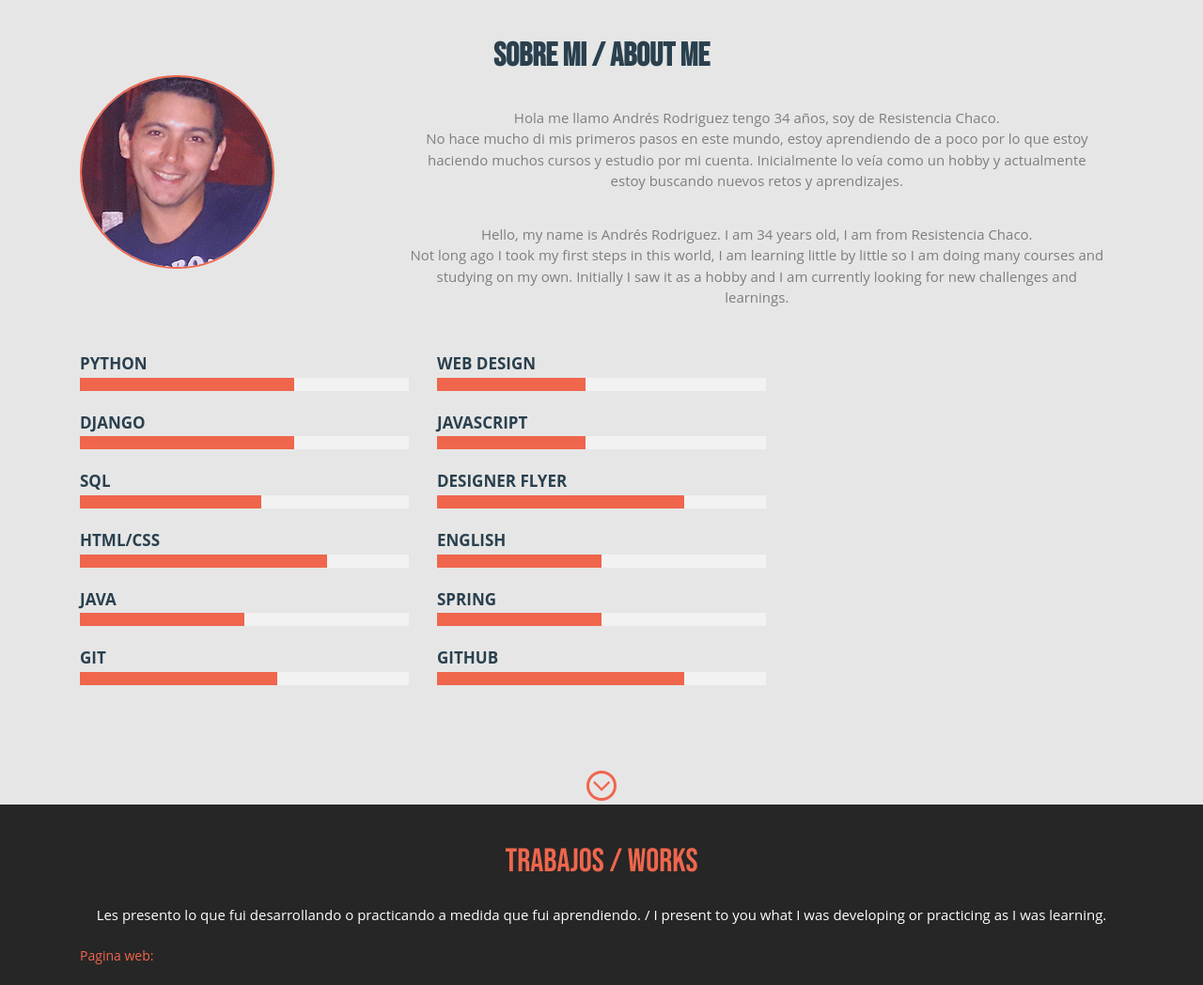
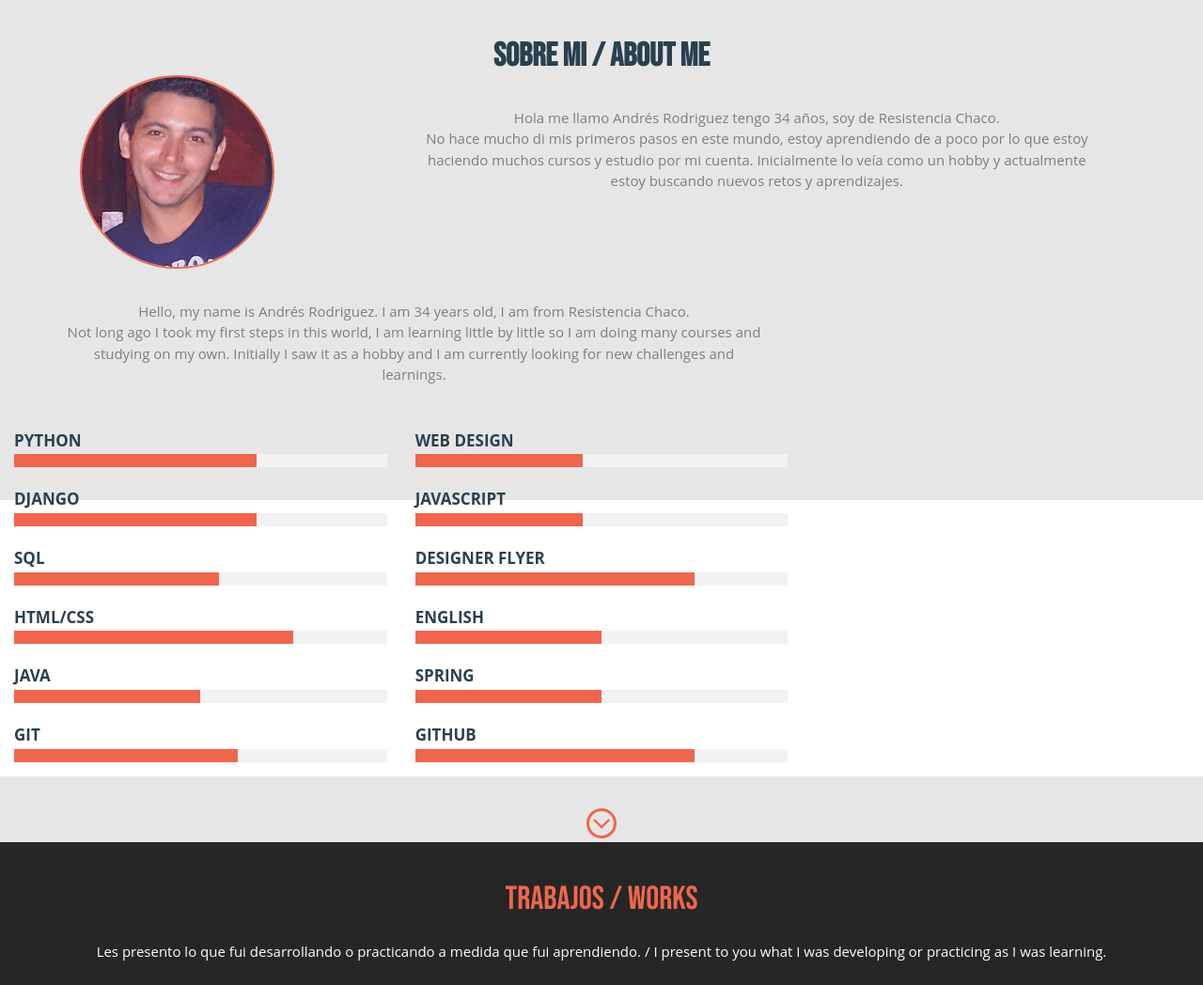
Before and after one commit to AndrRod/Porfolio, a Django app: page / in a window 1280 px wide. Shown: the part 551-1599 px from the top of the page at 94% size. Run offline with Django 3.2, Linux system fonts and the light colour scheme; some libraries are stand-ins or nearby versions.

Commit message:
modifaciones esteticas

```diff
--- a/Portafolio/templates/home.html
+++ b/Portafolio/templates/home.html
@@ -150,6 +150,7 @@
 					<p>No hace mucho di mis primeros pasos en este mundo, estoy aprendiendo de a poco por lo que estoy haciendo muchos cursos y estudio por mi cuenta. Inicialmente lo veía como un hobby y actualmente estoy buscando nuevos retos y aprendizajes.
 
 			</div>
+			<div class="clearfix"></div>
 			<div class="about-text">
 					<p>Hello, my name is Andrés Rodriguez. I am 34 years old, I am from Resistencia Chaco.	 </p>
 					<p>Not long ago I took my first steps in this world, I am learning little by little so I am doing many courses and studying on my own. Initially I saw it as a hobby and I am currently looking for new challenges and learnings.</p>
@@ -157,6 +158,7 @@
 			</div>
 			<div class="clearfix"></div>
 			</div>
+		</div>
 
 
 			<div class="about-sectiongrids">
```
